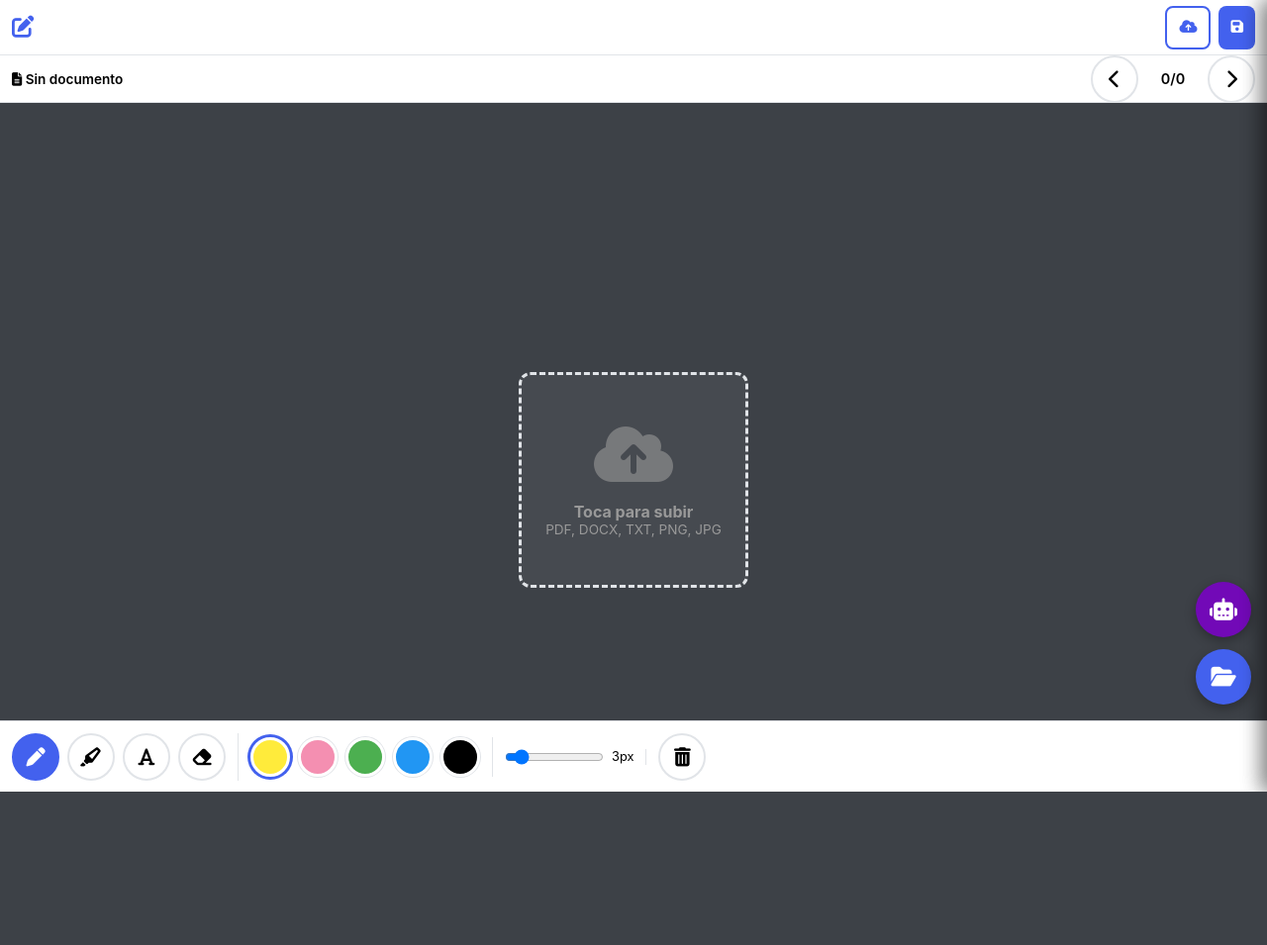
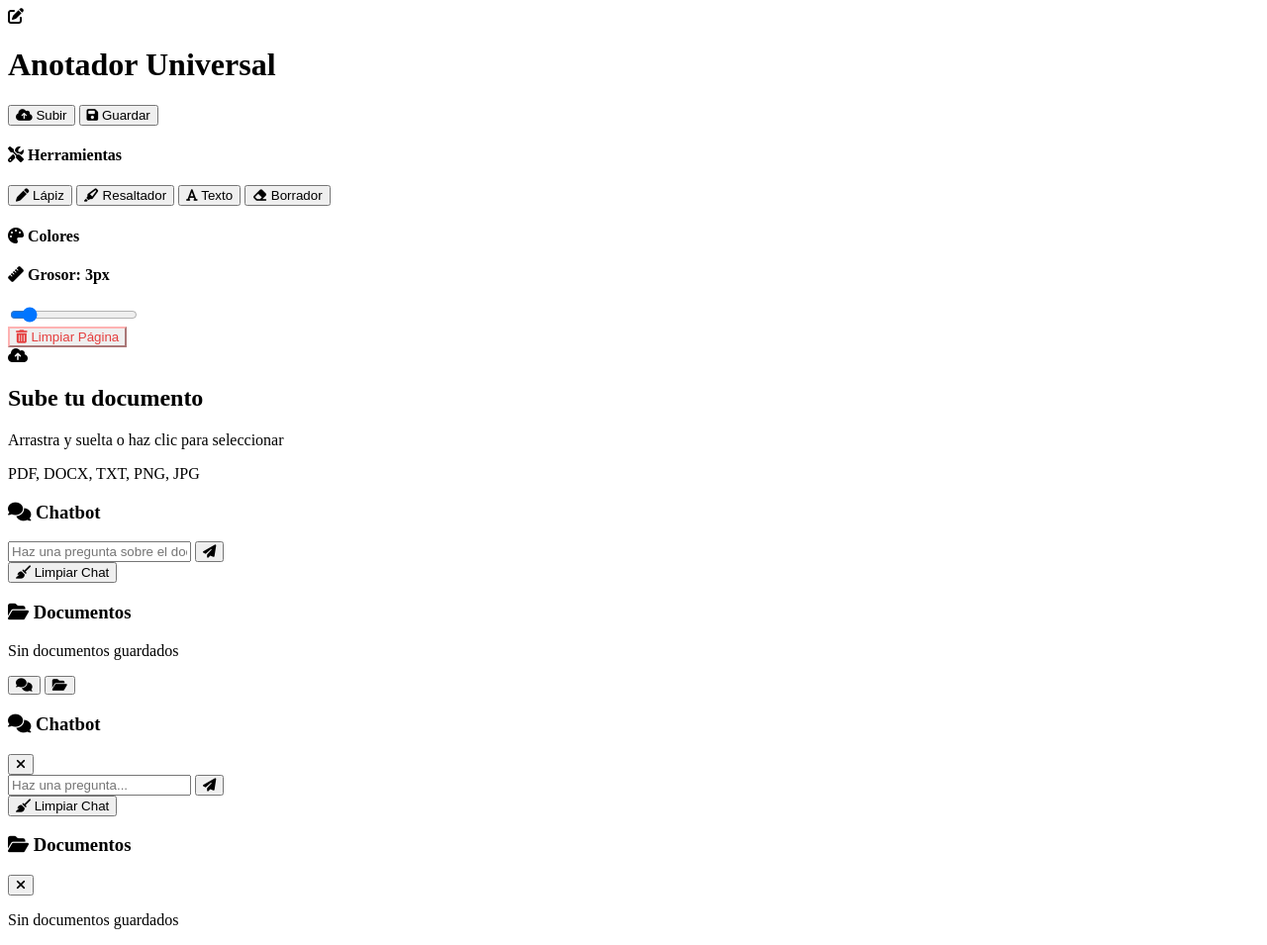
Before and after one commit to usertina/anotacion_documentos, a Flask app: page / in a window 1280 px wide. Shown: the whole page at 99% size. Before the commit the page ends 800 px from the top, so only its background shows below. Run offline with Flask 3, Linux system fonts and the light colour scheme; data that the repository does not hold is empty.

Commit message:
Actualizar7 index.html

```diff
--- a/templates/index.html
+++ b/templates/index.html
@@ -1,31 +1,30 @@
 <!DOCTYPE html>
 <html lang="es">
 <head>
-    <!-- Meta tags críticos para móvil -->
     <meta charset="UTF-8">
     <meta name="viewport" content="width=device-width, initial-scale=1.0, maximum-scale=1.0, user-scalable=no, viewport-fit=cover">
     <meta name="apple-mobile-web-app-capable" content="yes">
     <meta name="apple-mobile-web-app-status-bar-style" content="black-translucent">
-    <meta name="mobile-web-app-capable" content="yes">
     <meta name="theme-color" content="#4361ee">
-    <meta name="format-detection" content="telephone=no">
+    <title>Anotador Universal - Qubiz.Team</title>
 
-    <title>Anotador Universal</title>
-
-    <!-- Iconos Font Awesome -->
+    <!-- Iconos -->
     <link rel="stylesheet" href="https://cdnjs.cloudflare.com/ajax/libs/font-awesome/6.4.0/css/all.min.css">
 
-    <!-- CSS Principal -->
-    <link rel="stylesheet" href="{{ url_for('static', filename='css/styles.css') }}">
+    <!-- Estilos Completos -->
+    <link rel="stylesheet" href="{{ url_for('static', filename='css/styles_completo.css') }}">
 
-    <!-- Prevenir zoom accidental -->
+    <!-- Preconnect para mejor performance -->
+    <link rel="preconnect" href="https://cdnjs.cloudflare.com">
+
     <style>
-        * {
+        /* Touch optimizations */
+        body {
             touch-action: manipulation;
+            -webkit-tap-highlight-color: transparent;
         }
-
         #annotationCanvas {
-            touch-action: none !important;
+            touch-action: none;
         }
     </style>
 </head>
@@ -33,204 +32,245 @@
     <!-- Contenedor Principal -->
     <div class="app-container">
 
-        <!-- HEADER -->
+        <!-- ===== HEADER ===== -->
         <header class="app-header">
             <div class="logo">
                 <i class="fas fa-edit"></i>
-                <h1>Anotador</h1>
+                <h1>Anotador Universal</h1>
             </div>
 
             <div class="user-actions">
-                <input type="file" id="fileInput" accept=".pdf,.docx,.txt,.png,.jpg,.jpeg" hidden>
-                <button id="selectFileBtn" class="header-btn secondary">
+                <input type="file" id="fileInput" accept=".pdf,.docx,.txt,.png,.jpg,.jpeg" hidden aria-label="Seleccionar archivo">
+
+                <button id="selectFileBtn" class="header-btn secondary" aria-label="Subir archivo">
                     <i class="fas fa-cloud-upload-alt"></i>
                     <span>Subir</span>
                 </button>
-                <button id="saveBtn" class="header-btn">
+
+                <button id="saveBtn" class="header-btn" aria-label="Guardar anotaciones">
                     <i class="fas fa-save"></i>
                     <span>Guardar</span>
+                </button>
+
+                <button id="shareWhatsApp" class="header-btn" data-action="share-whatsapp" aria-label="Compartir WhatsApp" style="display:none;">
+                    <i class="fab fa-whatsapp"></i>
+                    <span>WhatsApp</span>
+                </button>
+
+                <button id="shareEmail" class="header-btn" data-action="share-email" aria-label="Compartir Email" style="display:none;">
+                    <i class="fas fa-envelope"></i>
+                    <span>Email</span>
+                </button>
+
+                <button id="downloadBtn" class="header-btn" data-action="download" aria-label="Descargar PDF" style="display:none;">
+                    <i class="fas fa-download"></i>
+                    <span>Descargar</span>
+                </button>
+
+                <button id="deleteBtn" class="header-btn" data-action="delete" aria-label="Borrar documento" style="display:none;">
+                    <i class="fas fa-trash"></i>
+                    <span>Borrar</span>
                 </button>
             </div>
         </header>
 
-        <!-- CONTENIDO PRINCIPAL -->
+        <!-- ===== CONTENIDO PRINCIPAL ===== -->
         <div class="main-content">
 
-            <!-- ÁREA DOCUMENTO -->
-            <main class="document-area">
-                <!-- Header Documento -->
-                <div class="document-header">
-                    <div class="doc-title" id="documentTitle">
-                        <i class="fas fa-file-alt"></i> Sin documento
-                    </div>
+            <!-- ===== BARRA DE HERRAMIENTAS (IZQUIERDA EN DESKTOP) ===== -->
+            <aside class="toolbar">
 
-                    <!-- Navegación Páginas -->
-                    <div style="display:flex; align-items:center; gap:10px">
-                        <button id="prevPage" class="tool-btn" style="min-height:36px; padding:6px 12px;">
-                            <i class="fas fa-chevron-left"></i>
+                <!-- Herramientas de Dibujo -->
+                <div class="tool-group">
+                    <h4><i class="fas fa-tools"></i> Herramientas</h4>
+                    <div class="tool-buttons">
+                        <button class="tool-btn active" data-tool="pen" aria-label="Lápiz">
+                            <i class="fas fa-pen"></i>
+                            <span>Lápiz</span>
                         </button>
-                        <span id="pageInfo" style="font-size:0.9rem; font-weight:600; min-width:50px; text-align:center;">0/0</span>
-                        <button id="nextPage" class="tool-btn" style="min-height:36px; padding:6px 12px;">
-                            <i class="fas fa-chevron-right"></i>
+                        <button class="tool-btn" data-tool="highlighter" aria-label="Resaltador">
+                            <i class="fas fa-highlighter"></i>
+                            <span>Resaltador</span>
+                        </button>
+                        <button class="tool-btn" data-tool="text" aria-label="Texto">
+                            <i class="fas fa-font"></i>
+                            <span>Texto</span>
+                        </button>
+                        <button class="tool-btn" data-tool="eraser" aria-label="Borrador">
+                            <i class="fas fa-eraser"></i>
+                            <span>Borrador</span>
                         </button>
                     </div>
                 </div>
 
-                <!-- Contenedor Documento (CON SCROLL) -->
-                <div class="document-container" id="documentContainer" style="overflow: auto !important; -webkit-overflow-scrolling: touch;">
+                <!-- Paleta de Colores -->
+                <div class="tool-group">
+                    <h4><i class="fas fa-palette"></i> Colores</h4>
+                    <div class="color-palette">
+                        <div class="color-btn active" style="background:#FFEB3B" data-color="#FFEB3B" aria-label="Amarillo" title="Amarillo"></div>
+                        <div class="color-btn" style="background:#F48FB1" data-color="#F48FB1" aria-label="Rosa" title="Rosa"></div>
+                        <div class="color-btn" style="background:#4CAF50" data-color="#4CAF50" aria-label="Verde" title="Verde"></div>
+                        <div class="color-btn" style="background:#2196F3" data-color="#2196F3" aria-label="Azul" title="Azul"></div>
+                        <div class="color-btn" style="background:#000000" data-color="#000000" aria-label="Negro" title="Negro"></div>
+                    </div>
+                </div>
 
-                    <!-- Prompt Subida -->
-                    <div id="uploadPrompt" class="upload-prompt">
+                <!-- Control de Grosor -->
+                <div class="tool-group">
+                    <h4><i class="fas fa-ruler"></i> Grosor: <span id="brushSizeValue">3px</span></h4>
+                    <input type="range" id="brushSize" min="1" max="20" value="3" aria-label="Ajustar grosor del trazo">
+                </div>
+
+                <!-- Limpiar Página -->
+                <div class="tool-group">
+                    <button id="clearAllBtn" class="tool-btn" style="color:#e53e3e; border-color:#feb2b2" aria-label="Limpiar página actual">
+                        <i class="fas fa-trash-alt"></i>
+                        <span>Limpiar Página</span>
+                    </button>
+                </div>
+
+                <!-- Información del Documento -->
+                <div class="tool-group" id="documentInfoPanel" style="display:none;">
+                    <h4><i class="fas fa-info-circle"></i> Info</h4>
+                    <div id="documentInfo" style="font-size:0.85rem; color:#666;">
+                        <p id="docFilename" style="margin:0 0 8px 0;"></p>
+                        <p id="docPages" style="margin:0;"></p>
+                    </div>
+                </div>
+            </aside>
+
+            <!-- ===== ÁREA DEL DOCUMENTO ===== -->
+            <main id="documentContainer" class="document-container">
+
+                <!-- Prompt de Subida (Zona Gris) -->
+                <div id="uploadPrompt" class="upload-prompt">
+                    <div class="upload-content">
                         <i class="fas fa-cloud-upload-alt"></i>
-                        <p><strong>Toca para subir</strong></p>
-                        <p style="font-size:0.85rem; margin-top:8px;">PDF, DOCX, TXT, PNG, JPG</p>
+                        <h2>Sube tu documento</h2>
+                        <p>Arrastra y suelta o haz clic para seleccionar</p>
+                        <p class="upload-formats">PDF, DOCX, TXT, PNG, JPG</p>
+                    </div>
+                </div>
+
+                <!-- Visor del Documento -->
+                <div id="documentViewer" class="document-viewer" style="display:none;">
+
+                    <!-- Info del Documento -->
+                    <div class="document-info-bar">
+                        <h3 id="documentTitle">Documento</h3>
+                        <div class="navigation-controls">
+                            <button id="prevPage" class="nav-btn" aria-label="Página anterior">
+                                <i class="fas fa-chevron-left"></i>
+                            </button>
+                            <span id="pageInfo" class="page-info">1/1</span>
+                            <button id="nextPage" class="nav-btn" aria-label="Página siguiente">
+                                <i class="fas fa-chevron-right"></i>
+                            </button>
+                        </div>
                     </div>
 
-                    <!-- Visor Documento -->
-                    <div id="documentViewer" style="display:none; width:100%;">
-                        <div class="text-content" id="textContent">
-                            <!-- Contenido dinámico -->
-                        </div>
-                        <canvas id="annotationCanvas"></canvas>
+                    <!-- Contenedor del Documento con Canvas de Anotaciones -->
+                    <div class="doc-canvas-container">
+                        <div id="textContent" class="text-content"></div>
+                        <canvas id="annotationCanvas" class="annotation-canvas"></canvas>
                     </div>
+
                 </div>
             </main>
 
-            <!-- BARRA HERRAMIENTAS (INFERIOR EN MÓVIL) -->
-            <aside class="toolbar">
-                <!-- Herramientas Dibujo -->
-                <div class="tool-group">
-                    <div class="tool-buttons">
-                        <button class="tool-btn active" data-tool="pen">
-                            <i class="fas fa-pen"></i>
+            <!-- ===== PANEL LATERAL DERECHO (CHATBOT EN DESKTOP) ===== -->
+            <aside class="sidebar-right">
+
+                <!-- Chatbot -->
+                <div class="panel chatbot-panel">
+                    <h3><i class="fas fa-comments"></i> Chatbot</h3>
+                    <div id="chatbotMessages" class="chatbot-messages"></div>
+                    <div class="chatbot-input-area">
+                        <input type="text" id="chatbotInput" placeholder="Haz una pregunta sobre el documento..." aria-label="Pregunta para el chatbot">
+                        <button id="sendQuestionBtn" aria-label="Enviar pregunta">
+                            <i class="fas fa-paper-plane"></i>
                         </button>
-                        <button class="tool-btn" data-tool="highlighter">
-                            <i class="fas fa-highlighter"></i>
-                        </button>
-                        <button class="tool-btn" data-tool="text">
-                            <i class="fas fa-font"></i>
-                        </button>
-                        <button class="tool-btn" data-tool="eraser">
-                            <i class="fas fa-eraser"></i>
-                        </button>
+                    </div>
+                    <button id="clearChatBtn" class="clear-chat-btn" aria-label="Limpiar chat">
+                        <i class="fas fa-broom"></i> Limpiar Chat
+                    </button>
+                </div>
+
+                <!-- Lista de Documentos -->
+                <div class="panel documents-panel">
+                    <h3><i class="fas fa-folder-open"></i> Documentos</h3>
+                    <div id="documentsList" class="documents-list">
+                        <p class="no-documents">Sin documentos guardados</p>
                     </div>
                 </div>
 
-                <!-- Colores -->
-                <div class="tool-group">
-                    <div class="color-palette">
-                        <div class="color-btn active" style="background:#FFEB3B" data-color="#FFEB3B"></div>
-                        <div class="color-btn" style="background:#F48FB1" data-color="#F48FB1"></div>
-                        <div class="color-btn" style="background:#4CAF50" data-color="#4CAF50"></div>
-                        <div class="color-btn" style="background:#2196F3" data-color="#2196F3"></div>
-                        <div class="color-btn" style="background:#000000" data-color="#000000"></div>
-                    </div>
-                </div>
-
-                <!-- Grosor -->
-                <div class="tool-group">
-                    <input type="range" id="brushSize" min="1" max="20" value="3">
-                    <span id="brushSizeValue" style="font-size:0.8rem; white-space:nowrap;">3px</span>
-                </div>
-
-                <!-- Limpiar -->
-                <div class="tool-group">
-                    <button id="clearAllBtn" class="tool-btn">
-                        <i class="fas fa-trash-alt"></i>
-                    </button>
-                </div>
             </aside>
 
-            <!-- PANEL DOCUMENTOS (MODAL MÓVIL) -->
-            <aside class="documents-panel mobile-only" id="rightPanel">
-                <div style="display:flex; justify-content:space-between; margin-bottom:16px;">
-                    <h3><i class="fas fa-folder-open"></i> Documentos</h3>
-                    <button onclick="togglePanel('rightPanel')" style="border:none; background:none; font-size:1.2rem;">
-                        <i class="fas fa-times"></i>
-                    </button>
-                </div>
-                <div id="documentsList">Cargando...</div>
-            </aside>
+        </div>
+    </div>
 
-            <!-- CHATBOT MODAL (MÓVIL) -->
-            <div id="chatbotModal" class="mobile-only">
-                <div style="display:flex; justify-content:space-between; margin-bottom:16px;">
-                    <h3><i class="fas fa-robot"></i> Chat IA</h3>
-                    <button onclick="togglePanel('chatbotModal')" style="border:none; background:none; font-size:1.2rem;">
-                        <i class="fas fa-times"></i>
-                    </button>
-                </div>
+    <!-- ===== FAB BUTTONS (MÓVIL) ===== -->
+    <div class="fab-container">
+        <button class="fab fab-chatbot" id="fabChatbot" aria-label="Abrir chatbot">
+            <i class="fas fa-comments"></i>
+        </button>
+        <button class="fab fab-documents" id="fabDocuments" aria-label="Abrir documentos">
+            <i class="fas fa-folder-open"></i>
+        </button>
+    </div>
 
-                <div class="chatbot-messages" id="chatbotMessages" style="flex:1; overflow-y:auto; background:#f9f9f9; padding:10px; border-radius:8px; margin-bottom:12px;">
-                    <div class="message bot">Sube un documento y pregúntame sobre él.</div>
-                </div>
+    <!-- ===== MODALES (MÓVIL) ===== -->
 
-                <div class="chatbot-input">
-                    <input type="text" id="chatbotInput" placeholder="Escribe tu pregunta...">
-                    <button id="sendQuestionBtn" class="tool-btn">
+    <!-- Modal Chatbot -->
+    <div class="modal" id="chatbotModal">
+        <div class="modal-content">
+            <div class="modal-header">
+                <h3><i class="fas fa-comments"></i> Chatbot</h3>
+                <button class="modal-close" id="closeChatbot" aria-label="Cerrar chatbot">
+                    <i class="fas fa-times"></i>
+                </button>
+            </div>
+            <div class="modal-body">
+                <div id="modalChatbotMessages" class="chatbot-messages"></div>
+                <div class="chatbot-input-area">
+                    <input type="text" id="modalChatbotInput" placeholder="Haz una pregunta..." aria-label="Pregunta para el chatbot">
+                    <button id="modalSendQuestionBtn" aria-label="Enviar pregunta">
                         <i class="fas fa-paper-plane"></i>
                     </button>
                 </div>
-                <button id="clearChatBtn" class="tool-btn" style="margin-top:8px; width:100%;">
-                    <i class="fas fa-broom"></i>
-                    <span>Limpiar Chat</span>
+                <button id="modalClearChatBtn" class="clear-chat-btn" aria-label="Limpiar chat">
+                    <i class="fas fa-broom"></i> Limpiar Chat
                 </button>
             </div>
-
-        </div>
-
-        <!-- BOTONES FLOTANTES (FAB) -->
-        <div class="fab-container mobile-only">
-            <button class="fab" onclick="togglePanel('chatbotModal')" style="background:#7209b7;">
-                <i class="fas fa-robot"></i>
-            </button>
-            <button class="fab" onclick="togglePanel('rightPanel')">
-                <i class="fas fa-folder-open"></i>
-            </button>
         </div>
     </div>
 
-    <!-- OVERLAY PARA MODALES -->
-    <div id="modalOverlay" onclick="closeAllPanels()"></div>
+    <!-- Modal Documentos -->
+    <div class="modal" id="documentsModal">
+        <div class="modal-content">
+            <div class="modal-header">
+                <h3><i class="fas fa-folder-open"></i> Documentos</h3>
+                <button class="modal-close" id="closeDocuments" aria-label="Cerrar documentos">
+                    <i class="fas fa-times"></i>
+                </button>
+            </div>
+            <div class="modal-body">
+                <div id="modalDocumentsList" class="documents-list">
+                    <p class="no-documents">Sin documentos guardados</p>
+                </div>
+            </div>
+        </div>
+    </div>
 
-    <!-- JavaScript Principal -->
-    <script src="{{ url_for('static', filename='js/app.js') }}"></script>
+    <!-- JavaScript Completo -->
+    <script src="{{ url_for('static', filename='js/app_completo.js') }}"></script>
 
-    <!-- HOTFIX MÓVIL (IMPORTANTE) -->
-    <script src="{{ url_for('static', filename='js/hotfix_mobile.js') }}"></script>
+    <script>
+        console.log('🚀 Anotador Universal cargado');
+        console.log('📱 Dispositivo:', navigator.userAgent);
+        console.log('📏 Viewport:', window.innerWidth, 'x', window.innerHeight);
+        console.log('🔢 DPR:', window.devicePixelRatio);
+    </script>
 
-    <!-- Scripts Paneles -->
-    <script>
-        function togglePanel(id) {
-            const panel = document.getElementById(id);
-            const overlay = document.getElementById('modalOverlay');
-
-            if (panel.classList.contains('open')) {
-                panel.classList.remove('open');
-                overlay.style.display = 'none';
-            } else {
-                document.querySelectorAll('.documents-panel, #chatbotModal').forEach(p => p.classList.remove('open'));
-                panel.classList.add('open');
-                overlay.style.display = 'block';
-            }
-        }
-
-        function closeAllPanels() {
-            document.querySelectorAll('.documents-panel, #chatbotModal').forEach(p => p.classList.remove('open'));
-            document.getElementById('modalOverlay').style.display = 'none';
-        }
-
-        // Cerrar con ESC
-        document.addEventListener('keydown', (e) => {
-            if (e.key === 'Escape') closeAllPanels();
-        });
-
-        // Log de debug inicial
-        console.log('=== INIT DEBUG ===');
-        console.log('Screen:', screen.width, 'x', screen.height);
-        console.log('Window:', innerWidth, 'x', innerHeight);
-        console.log('DPR:', devicePixelRatio);
-        console.log('User Agent:', navigator.userAgent);
-    </script>
 </body>
 </html>
```
